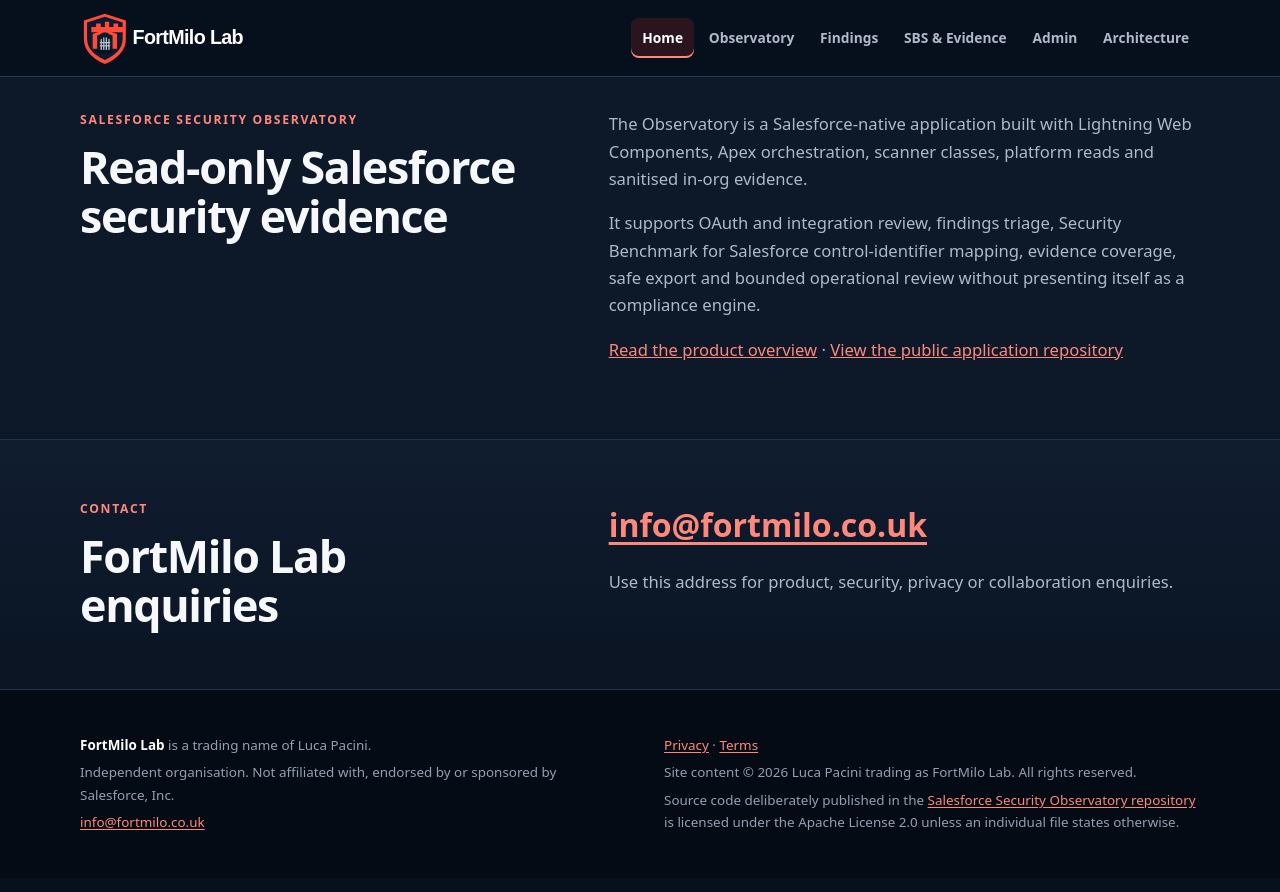
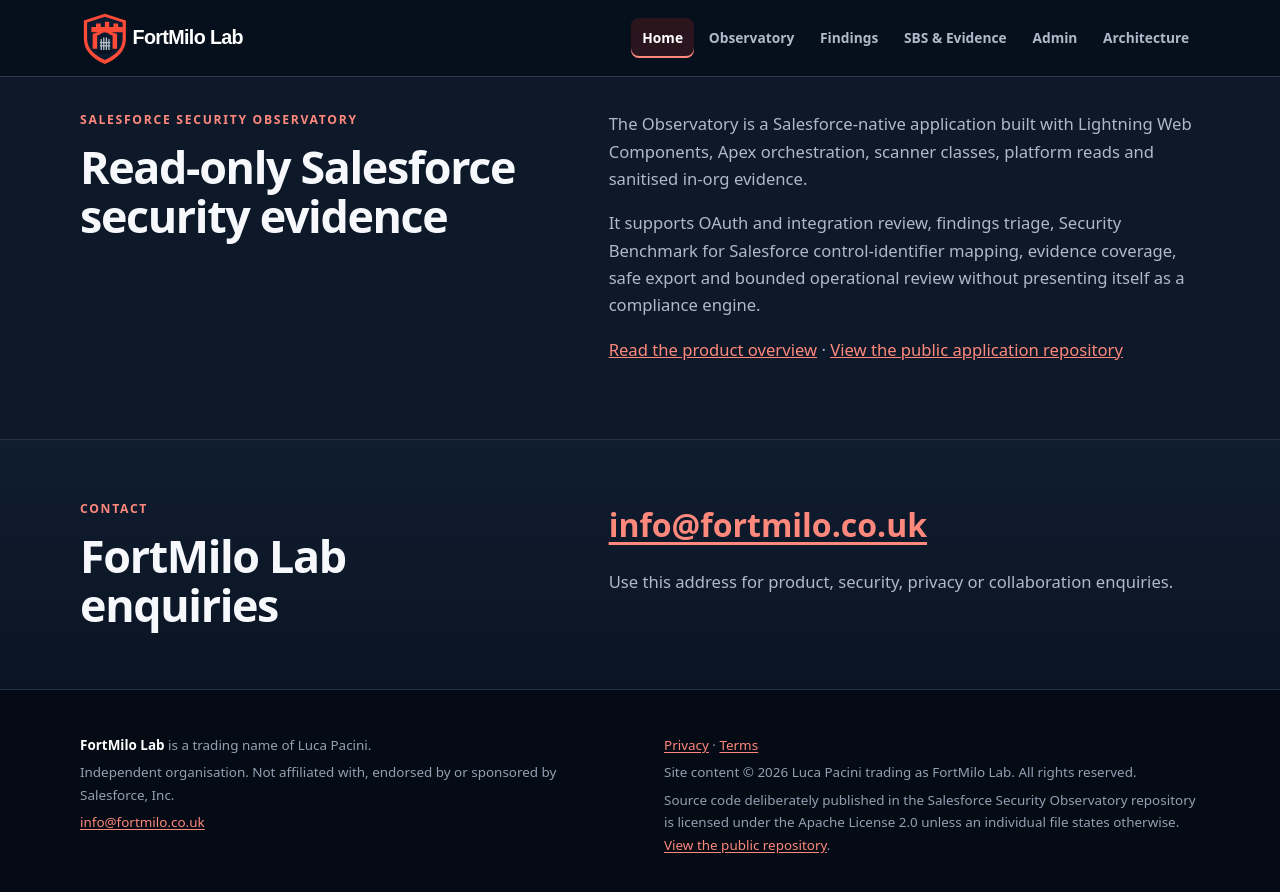
Before and after one commit to Fortmilo/fortmilo-site, a Jekyll site: the page built from index.html, in a window 1280 px wide and 900 px high, scrolled down 949 px. Shown: the top 892 px of the window. Built offline with Jekyll 4.4.1, drawn with Linux system fonts in a browser that asks for light colours.

Commit message:
Keep licence sentence canonical in shared footer

```diff
--- a/_includes/footer.html
+++ b/_includes/footer.html
@@ -8,7 +8,7 @@
     <div>
       <p><a href="{{ '/privacy.html' | relative_url }}">Privacy</a> · <a href="{{ '/terms.html' | relative_url }}">Terms</a></p>
       <p>Site content © 2026 Luca Pacini trading as FortMilo Lab. All rights reserved.</p>
-      <p>Source code deliberately published in the <a href="https://github.com/Fortmilo/security-observatory" target="_blank" rel="noopener">Salesforce Security Observatory repository</a> is licensed under the Apache License 2.0 unless an individual file states otherwise.</p>
+      <p>Source code deliberately published in the Salesforce Security Observatory repository is licensed under the Apache License 2.0 unless an individual file states otherwise. <a href="https://github.com/Fortmilo/security-observatory" target="_blank" rel="noopener">View the public repository</a>.</p>
     </div>
   </div>
 </footer>
```
